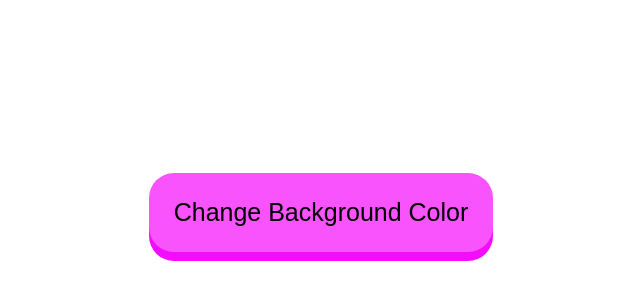
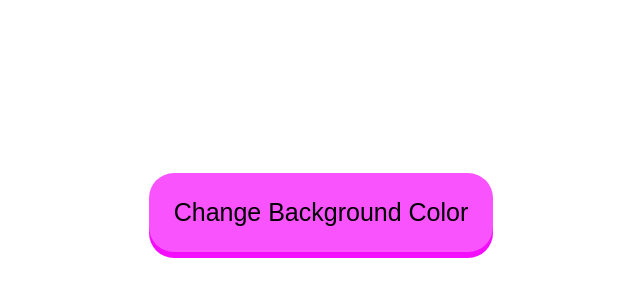
Before and after one commit to imbeshat/Project15-RandomColor-Generator-JS, a plain HTML site: page index.html in a window 1280 px wide. Shown: the part 196-496 px from the top of the page, 319-959 px from the left. Drawn offline with Linux system fonts and the light colour scheme.

Commit message:
modified css for box shadow

```diff
--- a/css/style.css
+++ b/css/style.css
@@ -12,11 +12,11 @@ button {
 	background-color: #f853fd;
 	cursor: pointer;
 	border: none;
-	box-shadow: 0 9px #f40cfc;
+	box-shadow: 0 6px #f40cfc;
 }
 
 button:active {
 	background-color: #f331fa;
-	box-shadow: 0 5px #f40cfc;
+	box-shadow: 0 1px #f40cfc;
 	transform: translateY(4px);
 }
```
